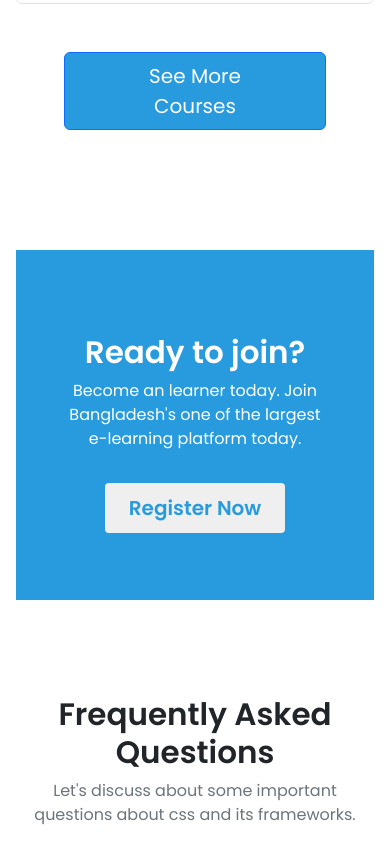
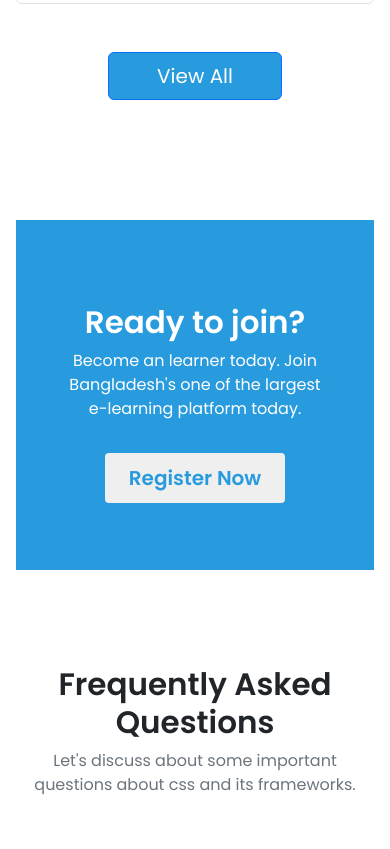
Before and after one commit to ShamimHassan721/expert-share, a plain HTML site: page index.html in a window 390 px wide. Shown: the part 4255-5104 px from the top of the page. Drawn offline with nearby package versions, Linux system fonts and the light colour scheme.

Commit message:
added view all button

```diff
--- a/index.html
+++ b/index.html
@@ -221,9 +221,14 @@
                     </div>
                 </div>
                 <!--- Courses Button --->
-                <div class="text-center m-5">
+                <div class="text-center m-5 d-none d-md-block d-lg-block">
                     <a href="#" class="btn btn-primary text-white btn_color px-5 py-2 fs-5">
                         See More Courses
+                    </a>
+                </div>
+                <div class="text-center m-5 d-block d-md-none d-lg-none">
+                    <a href="#" class="btn btn-primary text-white btn_color px-5 py-2 fs-5">
+                        View All
                     </a>
                 </div>
             </div>
```
